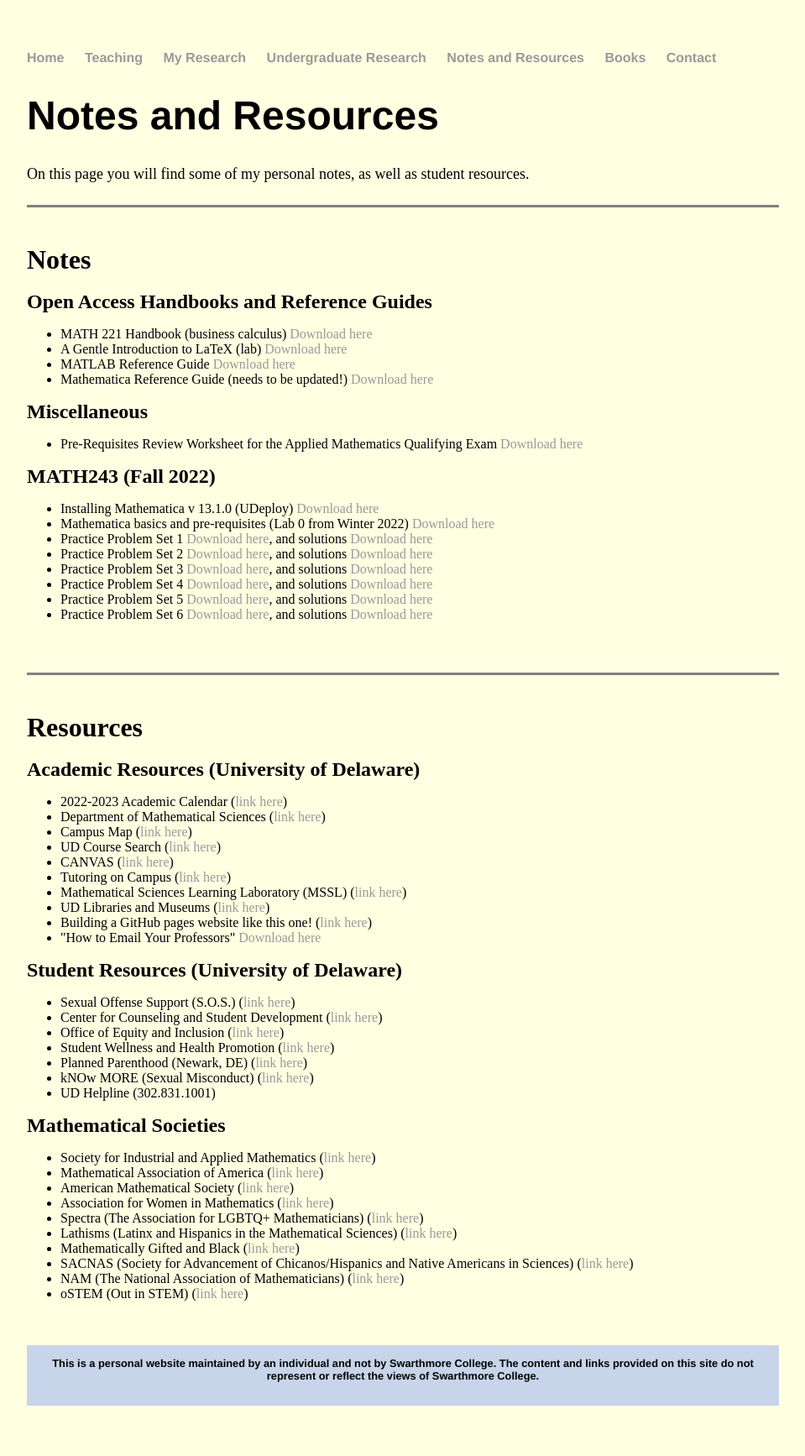
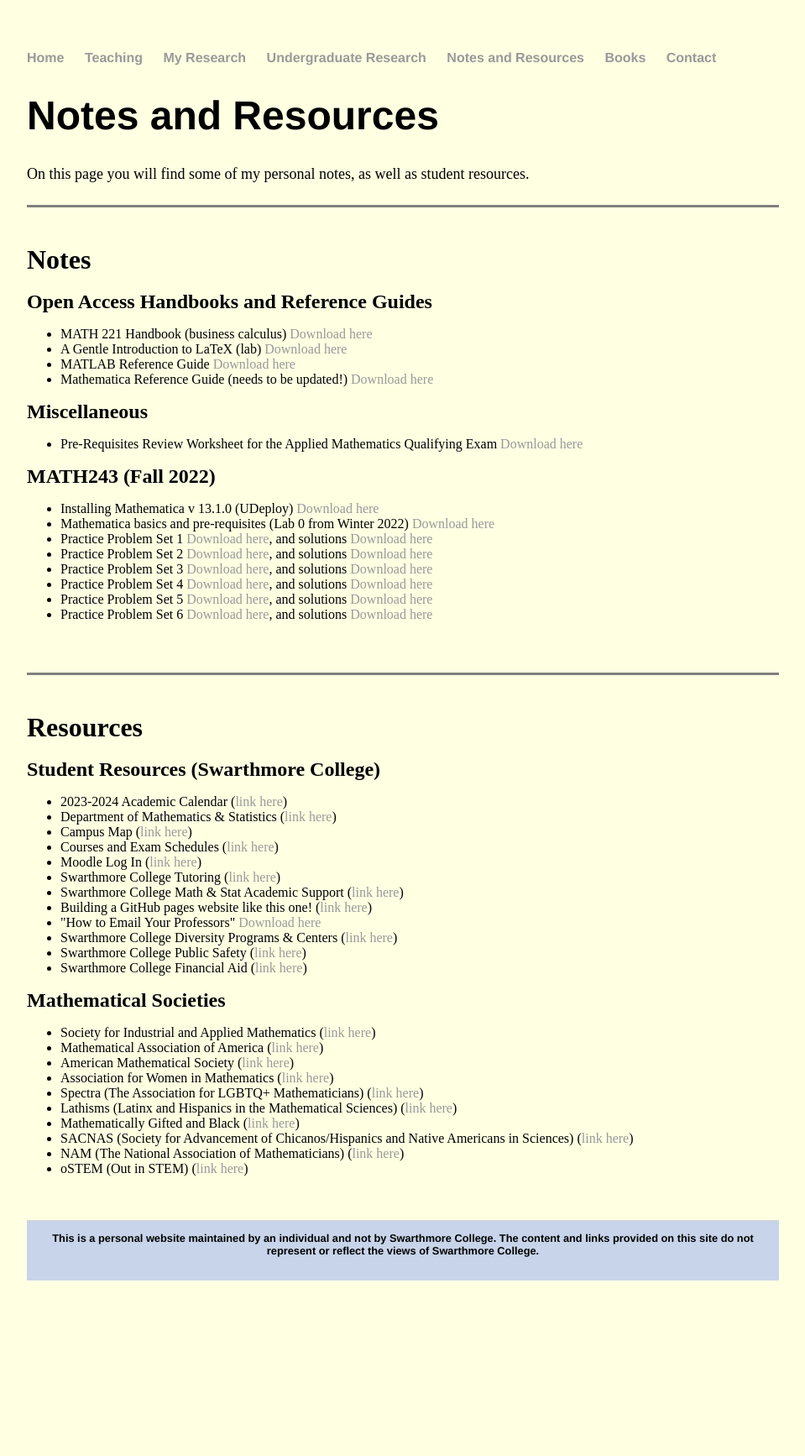
Before and after one commit to jhknakao/jhknakao.github.io, a Jekyll site: the page built from notes.html, in a window 1280 px wide. Shown: the whole page at 84% size, without its empty margins (160-1119 px from the left). Built offline with Jekyll 4.4.1, drawn with Linux system fonts in a browser that asks for light colours; after the commit the page ends 1585 px from its top, so only the background shows below that.

Commit message:
Update notes.html

```diff
--- a/notes.html
+++ b/notes.html
@@ -48,30 +48,20 @@ title: Notes and Resources
 	<font size="6"><b>Resources</b></font>
 	<br>
 	<br>
-	<font size="5"><b>Academic Resources (University of Delaware)</b></font>
+	<font size="5"><b>Student Resources (Swarthmore College)</b></font>
 	<ul>
-		<li>2022-2023 Academic Calendar (<a href="https://www1.udel.edu/registrar/cal/calendars/2022-2023.pdf">link here</a>)</li>
-		<li>Department of Mathematical Sciences (<a href="https://www.mathsci.udel.edu/">link here</a>)</li>
-		<li>Campus Map (<a href="https://css-rdms1.win.udel.edu/maps/">link here</a>)</li>
-		<li>UD Course Search (<a href="https://udapps.nss.udel.edu/CoursesSearch/">link here</a>)</li>
-		<li>CANVAS (<a href="https://sites.udel.edu/canvas/">link here</a>)</li>
-		<li>Tutoring on Campus (<a href="https://www.ae.udel.edu/tutoring-services/">link here</a>)</li>
-		<li>Mathematical Sciences Learning Laboratory (MSSL) (<a href="https://www.mathsci.udel.edu/about-the-department/facilities/msll">link here</a>)</li>
-		<li>UD Libraries and Museums (<a href="https://library.udel.edu/">link here</a>)</li>
+		<li>2023-2024 Academic Calendar (<a href="https://www.swarthmore.edu/academics/2023-fall-semester">link here</a>)</li>
+		<li>Department of Mathematics & Statistics (<a href="https://www.swarthmore.edu/mathematics-statistics">link here</a>)</li>
+		<li>Campus Map (<a href="https://www.swarthmore.edu/visit-swarthmore/campus-map">link here</a>)</li>
+		<li>Courses and Exam Schedules (<a href="https://www.swarthmore.edu/registrar/courses">link here</a>)</li>
+		<li>Moodle Log In (<a href="https://moodle.swarthmore.edu/">link here</a>)</li>
+		<li>Swarthmore College Tutoring (<a href="https://www.swarthmore.edu/office-academic-success/tutors">link here</a>)</li>
+		<li>Swarthmore College Math & Stat Academic Support (<a href="https://www.swarthmore.edu/mathematics-statistics/academic-support">link here</a>)</li>
 		<li>Building a GitHub pages website like this one! (<a href="http://jmcglone.com/guides/github-pages/">link here</a>)</li>
 		<li>"How to Email Your Professors" <a href="files/Email Etiquette.pdf" class="download" title="How to Email Your Professors">Download here</a></li>
-
-	</ul>
-
-	<font size="5"><b>Student Resources (University of Delaware)</b></font>
-	<ul>
-		<li>Sexual Offense Support (S.O.S.) (<a href="https://sites.udel.edu/sos/">link here</a>)</li>
-		<li>Center for Counseling and Student Development (<a href="https://sites.udel.edu/counseling/">link here</a>)</li>
-		<li>Office of Equity and Inclusion (<a href="https://sites.udel.edu/oei/">link here</a>)</li>
-		<li>Student Wellness and Health Promotion (<a href="https://sites.udel.edu/studentwellness/">link here</a>)</li>
-		<li>Planned Parenthood (Newark, DE) (<a href="https://www.plannedparenthood.org/health-center/delaware/newark/19711/newark-de-center-2895-90240">link here</a>)</li>
-		<li>kNOw MORE (Sexual Misconduct) (<a href="https://sites.udel.edu/sexualmisconduct/">link here</a>)</li>
-		<li>UD Helpline (302.831.1001)</li>
+		<li>Swarthmore College Diversity Programs & Centers (<a href="https://www.swarthmore.edu/meet-swarthmore/diversity-swarthmore">link here</a>)</li>
+		<li>Swarthmore College Public Safety (<a href="https://www.swarthmore.edu/public-safety">link here</a>)</li>
+		<li>Swarthmore College Financial Aid (<a href="https://www.swarthmore.edu/financial-aid">link here</a>)</li>
 	</ul>
 
 	<font size="5"><b>Mathematical Societies</b></font>
```
